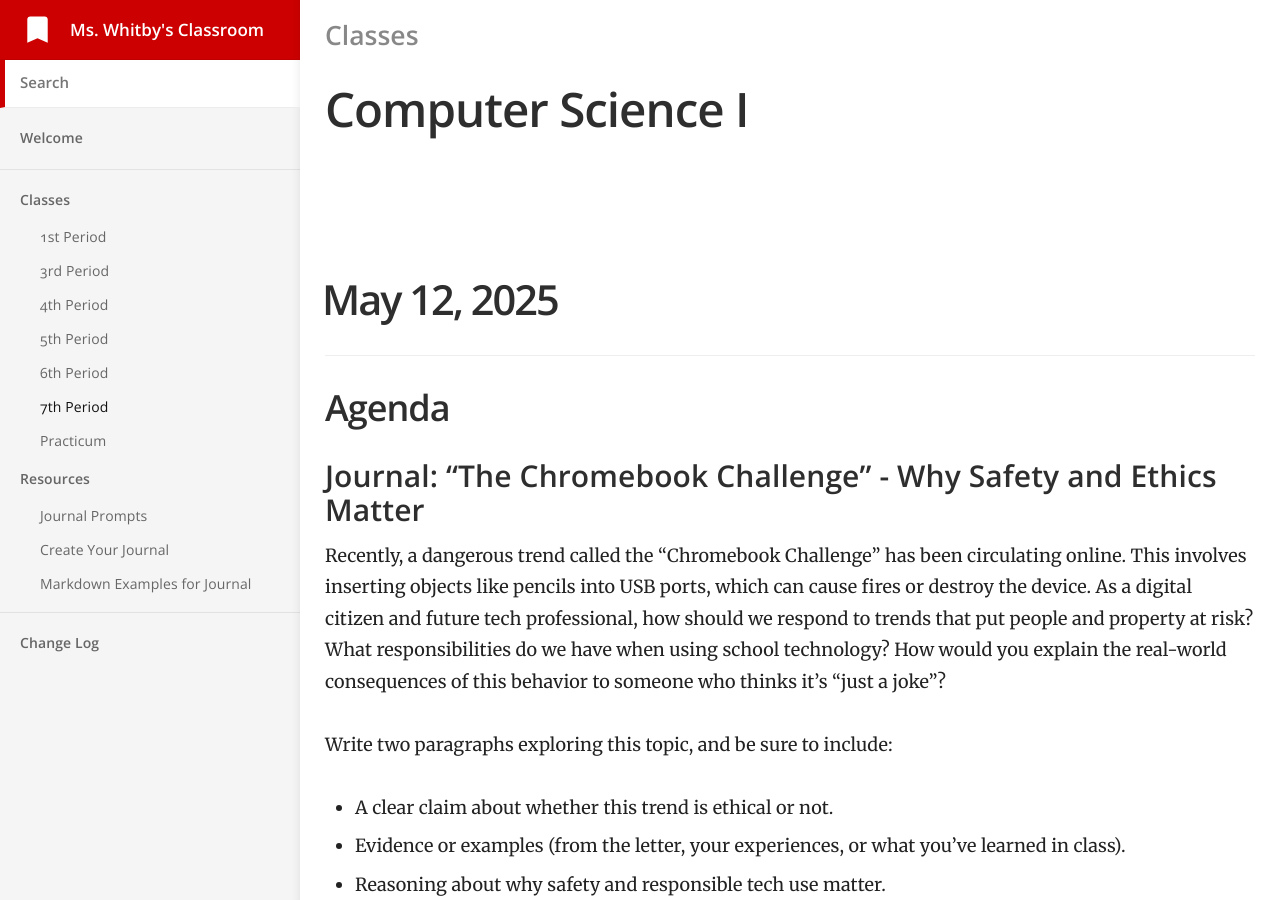
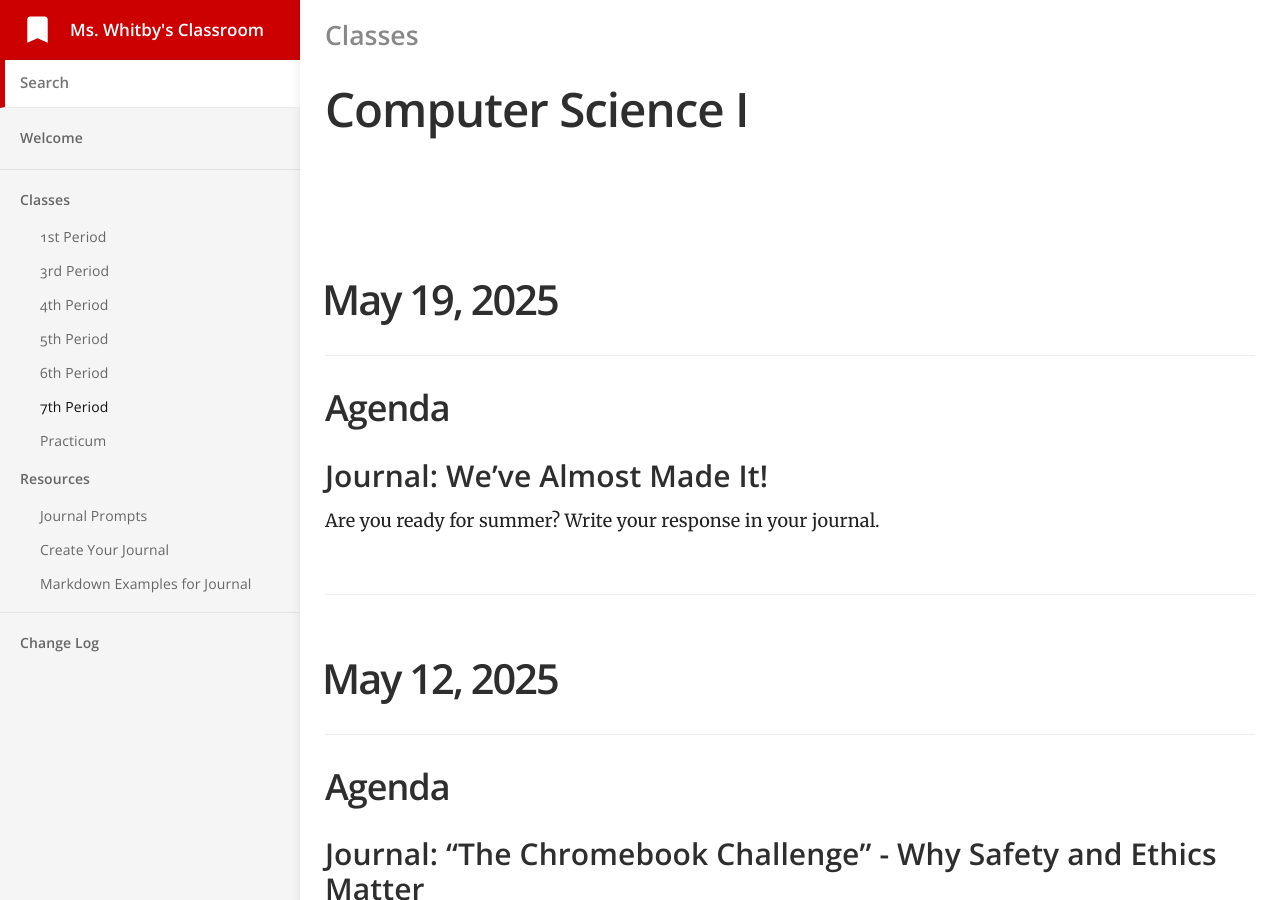
Before and after one commit to mswhitby/classroom, a Jekyll site: the page built from _docs/classes/7th.md, in a window 1280 px wide and 900 px high. Built offline with Jekyll 4.4.1, drawn with Linux system fonts in a browser that asks for light colours.

Commit message:
Updated lessons

```diff
--- a/_docs/classes/7th.md
+++ b/_docs/classes/7th.md
@@ -4,6 +4,16 @@ subtitle: Computer Science I
 category: Classes
 order: 6
 ---
+
+# May 19, 2025
+
+## Agenda
+
+### Journal: We've Almost Made It!
+
+Are you ready for summer? Write your response in your journal.
+
+----
 
 # May 12, 2025
 
```
Also changed, not shown: _docs/classes/6th.md (+10 -0 lines).
